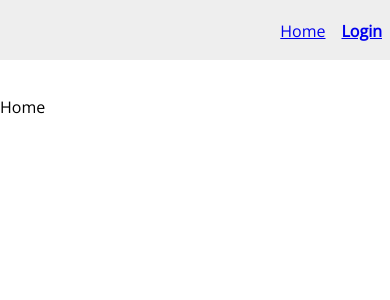
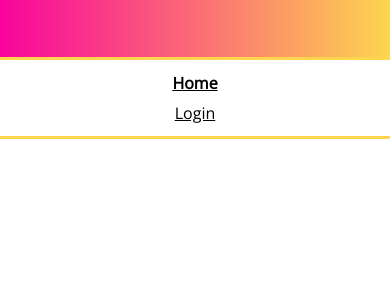
Before and after one commit to MrAdamUs/styled-components-v5, a React (Create React App) app: page / in a window 390 px wide. Shown: the top 300 px of the page. Built offline with nearby package versions, Linux system fonts and the light colour scheme.

Commit message:
create mobil view for nav

```diff
--- a/src/components/common/Header.js
+++ b/src/components/common/Header.js
@@ -1,6 +1,6 @@
 import React from "react"
 import styled from "styled-components"
-import { Link as ReactRouterDomLink } from "react-router-dom"
+import { Link as ReactRouterDomLink, useLocation } from "react-router-dom"
 
 const HeaderWrapper = styled.header`
   height: 60px;
@@ -10,19 +10,32 @@ const HeaderWrapper = styled.header`
   padding: 16px 0;
   position: fixed;
   top: 0;
-  background: #eee;
+  background-image: linear-gradient(to right, #f8049c, #fdd54f);
+  border-bottom: 3px solid #fdd54f;
 `
 
 const Menu = styled.nav`
-  display: flex;
-  position: relative;
-  width: initial;
-  border-bottom: none;
-  margin: auto 0 auto auto;
+  display: block;
   font-family: "Open Sans";
-  background: none;
-  left: initial;
-  top: initial;
+  position: absolute;
+  width: 100%;
+  top: 60px;
+  left: 0;
+  padding: 8px;
+  box-sizing: border-box;
+  border-bottom: 3px solid #fdd54f;
+  background: white;
+
+  @media (min-width: 768px) {
+    display: flex;
+    background: none;
+    left: initial;
+    top: initial;
+    border-bottom: none;
+    margin: auto 0 auto auto;
+    position: relative;
+    width: initial;
+  }
 `
 
 const Link = ({ isActive, children, ...props }) => {
@@ -36,14 +49,18 @@ const StyledLink = styled(Link)`
   box-sizing: border-box;
   margin: auto 0;
   font-weight: ${(p) => (p.isActive ? "bold" : "none")};
+  color: black;
 `
 
 export function Header() {
+  const { pathname } = useLocation()
   return (
     <HeaderWrapper>
       <Menu>
-        <StyledLink to='/'>Home</StyledLink>
-        <StyledLink to='/login' isActive>
+        <StyledLink to='/' isActive={pathname === "/"}>
+          Home
+        </StyledLink>
+        <StyledLink to='/login' isActive={pathname === "/login"}>
           Login
         </StyledLink>
       </Menu>
```
